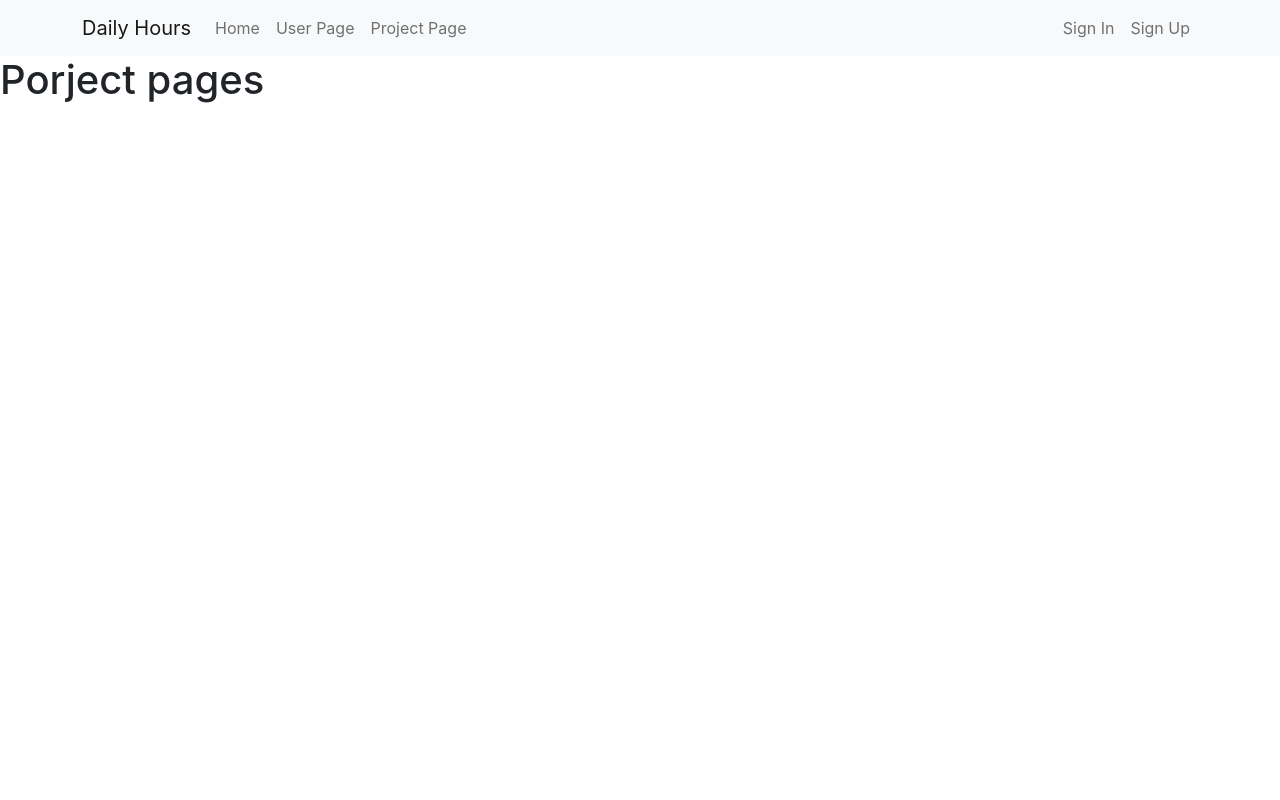
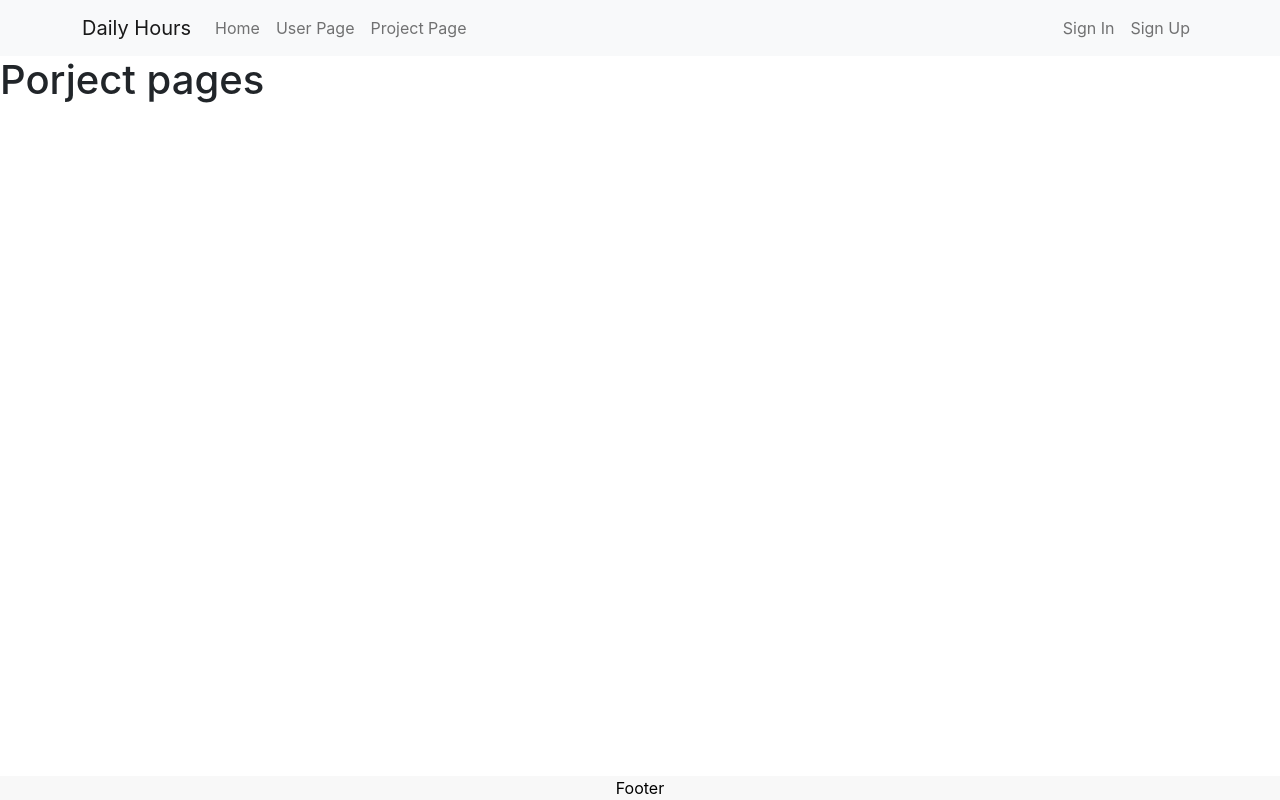
Before and after one commit to AndresF97/WorldSchedule, a React (Create React App) app: page /Project in a window 1280 px wide. Built offline with nearby package versions, Linux system fonts and the light colour scheme.

Commit message:
Added a footer

```diff
--- a/src/App.js
+++ b/src/App.js
@@ -4,6 +4,7 @@ import Landing from './pages/landing';
 import UserPage from './pages/userPage';
 import ProjectsPage from './pages/projectsPage';
 import Navbar from './components/Navbar';
+import Footer from "./components/footer"
 import { BrowserRouter as Router, Route, Routes } from 'react-router-dom'
 
 
@@ -18,6 +19,7 @@ function App() {
               <Route exact path="/Project" element={<ProjectsPage/>}/>
             </Routes>
         </Router>
+    <Footer/>
     </>
 
   );
--- a/src/components/footer/index.js
+++ b/src/components/footer/index.js
@@ -0,0 +1,16 @@
+import React from "react"
+import "./style.css"
+
+
+
+function Footer(){
+    return(
+        <>
+            <div id="mainFooter"> Footer </div>
+
+        </>
+    )
+}
+
+
+export default Footer;
--- a/src/components/footer/style.css
+++ b/src/components/footer/style.css
@@ -0,0 +1,11 @@
+#mainFooter{
+    width: 100%;
+    text-align: center;
+    background-color: #F8F8F8;
+    color: black;
+    position: fixed;
+    left: 0;
+    bottom: 0;
+    margin-top: 10%;
+    display: block;
+};
--- a/src/pages/projectsPage.js
+++ b/src/pages/projectsPage.js
@@ -7,6 +7,7 @@ class projectsPage extends Component{
         return(
         <div>
             <h1>Porject pages</h1>
+
         </div>
         )
     }
```
